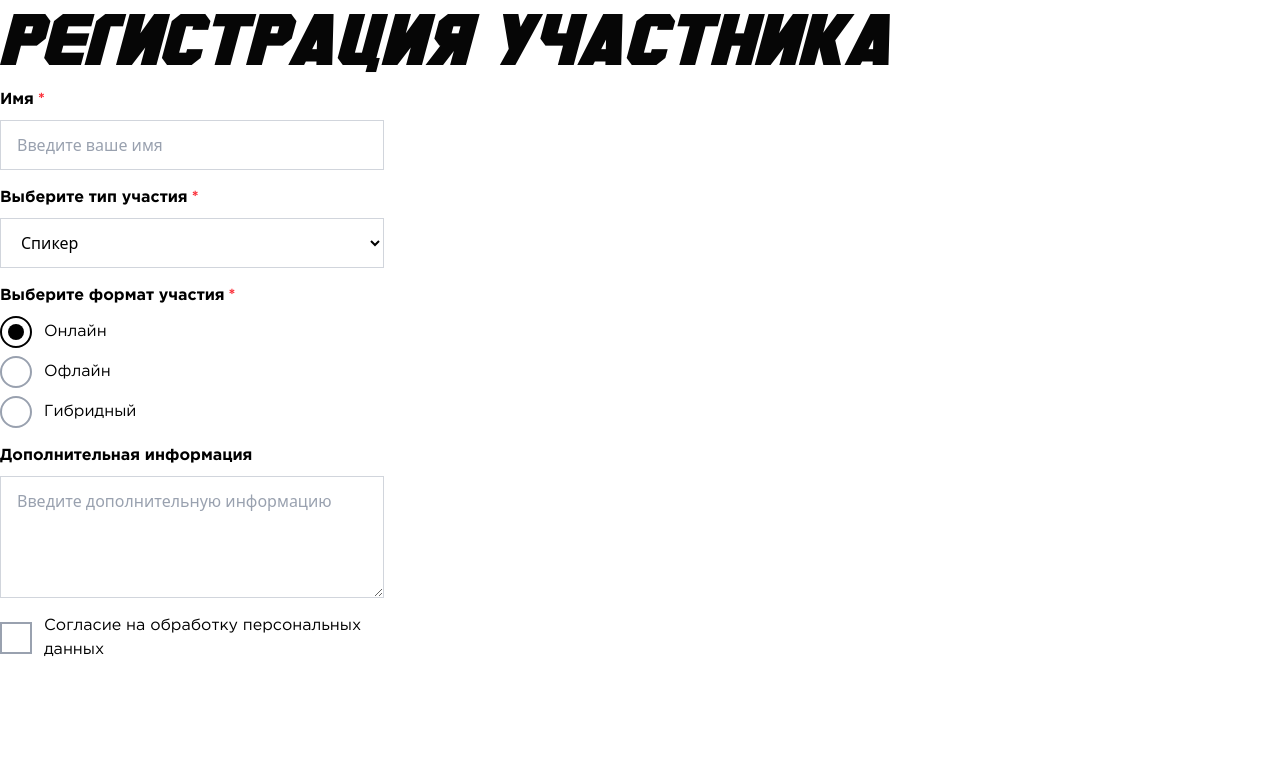
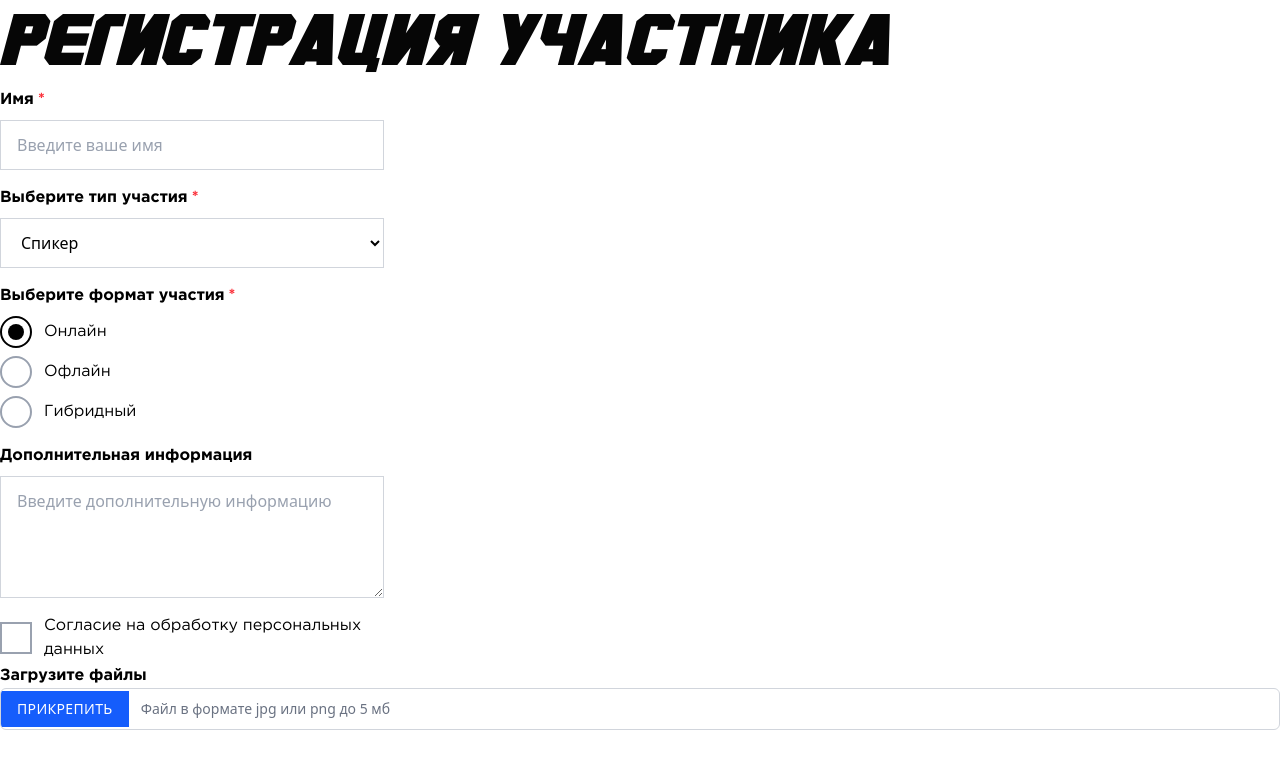
Before and after one commit to zhaxal/tech-fest, a Next.js app: page /forms/exhibition in a window 1280 px wide. Shown: the top 768 px of the page. Built offline with nearby package versions, Linux system fonts and the light colour scheme.

Commit message:
feat: add Fileupload component and integrate it into the exhibition form

```diff
--- /dev/null
+++ b/src/components/form/Fileupload.tsx
@@ -0,0 +1,250 @@
+import { gothampro } from "@/utils/fonts";
+import React, { useState, useRef, DragEvent, ChangeEvent } from "react";
+
+interface FileUploadProps {
+  label?: string;
+  onFileSelect?: (files: File[]) => void;
+  acceptedTypes?: string[];
+  maxFileSize?: number; // in MB
+  multiple?: boolean;
+  disabled?: boolean;
+  placeholder?: string;
+  id?: string;
+  name?: string;
+  required?: boolean;
+}
+
+function Fileupload({
+  label,
+  onFileSelect,
+  acceptedTypes = ["image/*", "application/pdf", ".doc", ".docx"],
+  maxFileSize = 10,
+  multiple = false,
+  disabled = false,
+  placeholder = "Файл в формате jpg или png до N мб",
+  id,
+  name,
+  required = false,
+}: FileUploadProps) {
+  const [dragActive, setDragActive] = useState(false);
+  const [selectedFiles, setSelectedFiles] = useState<File[]>([]);
+  const [errors, setErrors] = useState<string[]>([]);
+  const fileInputRef = useRef<HTMLInputElement>(null);
+
+  const validateFiles = (
+    files: File[]
+  ): { valid: File[]; errors: string[] } => {
+    const validFiles: File[] = [];
+    const fileErrors: string[] = [];
+
+    files.forEach((file) => {
+      // Check file size
+      if (file.size > maxFileSize * 1024 * 1024) {
+        fileErrors.push(`${file.name} is too large (max ${maxFileSize}MB)`);
+        return;
+      }
+
+      // Check file type
+      const isValidType = acceptedTypes.some((type) => {
+        if (type.includes("*")) {
+          return file.type.startsWith(type.split("*")[0]);
+        }
+        return file.type === type || file.name.toLowerCase().endsWith(type);
+      });
+
+      if (!isValidType) {
+        fileErrors.push(`${file.name} is not a supported file type`);
+        return;
+      }
+
+      validFiles.push(file);
+    });
+
+    return { valid: validFiles, errors: fileErrors };
+  };
+
+  const handleFiles = (files: FileList | null) => {
+    if (!files) return;
+
+    const fileArray = Array.from(files);
+    const { valid, errors } = validateFiles(fileArray);
+
+    setErrors(errors);
+
+    if (valid.length > 0) {
+      const newFiles = multiple ? [...selectedFiles, ...valid] : valid;
+      setSelectedFiles(newFiles);
+      onFileSelect?.(newFiles);
+    }
+  };
+
+  const handleDrag = (e: DragEvent<HTMLDivElement>) => {
+    e.preventDefault();
+    e.stopPropagation();
+    if (e.type === "dragenter" || e.type === "dragover") {
+      setDragActive(true);
+    } else if (e.type === "dragleave") {
+      setDragActive(false);
+    }
+  };
+
+  const handleDrop = (e: DragEvent<HTMLDivElement>) => {
+    e.preventDefault();
+    e.stopPropagation();
+    setDragActive(false);
+
+    if (disabled) return;
+
+    if (e.dataTransfer.files) {
+      handleFiles(e.dataTransfer.files);
+    }
+  };
+
+  const handleInputChange = (e: ChangeEvent<HTMLInputElement>) => {
+    handleFiles(e.target.files);
+  };
+
+  const removeFile = (index: number) => {
+    const updatedFiles = selectedFiles.filter((_, i) => i !== index);
+    setSelectedFiles(updatedFiles);
+    onFileSelect?.(updatedFiles);
+  };
+
+  const openFileDialog = () => {
+    if (!disabled && fileInputRef.current) {
+      fileInputRef.current.click();
+    }
+  };
+
+  return (
+    <div className="w-full">
+      {label && (
+        <label
+          htmlFor={id || name}
+          className={`${gothampro.className} text-base font-bold text-black`}
+        >
+          {label}
+          {required && <span className="text-red-500 ml-1">*</span>}
+        </label>
+      )}
+
+      {/* Upload Area */}
+      <div
+        className={`
+          flex items-center border rounded-md overflow-hidden transition-colors
+          ${dragActive ? "border-blue-400 bg-blue-50" : "border-gray-300"}
+          ${
+            disabled ? "opacity-50 cursor-not-allowed" : "hover:border-blue-400"
+          }
+        `}
+        onDragEnter={handleDrag}
+        onDragLeave={handleDrag}
+        onDragOver={handleDrag}
+        onDrop={handleDrop}
+      >
+        <input
+          ref={fileInputRef}
+          type="file"
+          className="hidden"
+          multiple={multiple}
+          accept={acceptedTypes.join(",")}
+          onChange={handleInputChange}
+          disabled={disabled}
+          id={id}
+          name={name}
+        />
+
+        {/* Upload Button */}
+        <button
+          type="button"
+          onClick={openFileDialog}
+          disabled={disabled}
+          className="bg-blue-600 hover:bg-blue-700 text-white px-4 py-2 text-sm font-medium uppercase tracking-wide disabled:opacity-50"
+        >
+          ПРИКРЕПИТЬ
+        </button>
+
+        {/* File Display Area */}
+        <div className="flex-1 px-3 py-2 min-h-[40px] flex items-center">
+          {selectedFiles.length > 0 ? (
+            <div className="flex items-center justify-between w-full">
+              <span className="text-sm text-gray-900 truncate">
+                {selectedFiles[0].name}
+              </span>
+              <button
+                type="button"
+                onClick={(e) => {
+                  e.stopPropagation();
+                  removeFile(0);
+                }}
+                className="ml-2 p-1 text-gray-400 hover:text-gray-600"
+              >
+                <svg
+                  className="w-4 h-4"
+                  fill="none"
+                  stroke="currentColor"
+                  viewBox="0 0 24 24"
+                >
+                  <path
+                    strokeLinecap="round"
+                    strokeLinejoin="round"
+                    strokeWidth={2}
+                    d="M19 7l-.867 12.142A2 2 0 0116.138 21H7.862a2 2 0 01-1.995-1.858L5 7m5 4v6m4-6v6m1-10V4a1 1 0 00-1-1h-4a1 1 0 00-1 1v3M4 7h16"
+                  />
+                </svg>
+              </button>
+            </div>
+          ) : (
+            <span className="text-sm text-gray-500">
+              {placeholder.replace("N", maxFileSize.toString())}
+            </span>
+          )}
+        </div>
+      </div>
+
+      {/* Error Messages */}
+      {errors.length > 0 && (
+        <div className="mt-2 text-sm text-red-600">
+          {errors.map((error, index) => (
+            <div key={index}>{error}</div>
+          ))}
+        </div>
+      )}
+
+      {/* Additional Files (if multiple) */}
+      {multiple && selectedFiles.length > 1 && (
+        <div className="mt-2 space-y-1">
+          {selectedFiles.slice(1).map((file, index) => (
+            <div
+              key={index + 1}
+              className="flex items-center justify-between p-2 bg-gray-50 rounded text-sm"
+            >
+              <span className="truncate">{file.name}</span>
+              <button
+                type="button"
+                onClick={() => removeFile(index + 1)}
+                className="ml-2 p-1 text-gray-400 hover:text-gray-600"
+              >
+                <svg
+                  className="w-3 h-3"
+                  fill="none"
+                  stroke="currentColor"
+                  viewBox="0 0 24 24"
+                >
+                  <path
+                    strokeLinecap="round"
+                    strokeLinejoin="round"
+                    strokeWidth={2}
+                    d="M6 18L18 6M6 6l12 12"
+                  />
+                </svg>
+              </button>
+            </div>
+          ))}
+        </div>
+      )}
+    </div>
+  );
+}
+
+export default Fileupload;
--- a/src/pages/forms/exhibition.tsx
+++ b/src/pages/forms/exhibition.tsx
@@ -1,4 +1,5 @@
 import Checkbox from "@/components/form/Checkbox";
+import Fileupload from "@/components/form/Fileupload";
 import Input from "@/components/form/Input";
 import Radio from "@/components/form/Radio";
 import Select from "@/components/form/Select";
@@ -78,6 +79,14 @@ function ExhibtionFormPage() {
         direction="vertical"
         name="termsAgreement"
       />
+
+      <Fileupload
+        label="Загрузите файлы"
+        onFileSelect={(files) => console.log("Selected files:", files)}
+        acceptedTypes={["image/*", "application/pdf"]}
+        maxFileSize={5}
+        multiple={true}
+      />
     </div>
   );
 }
```
